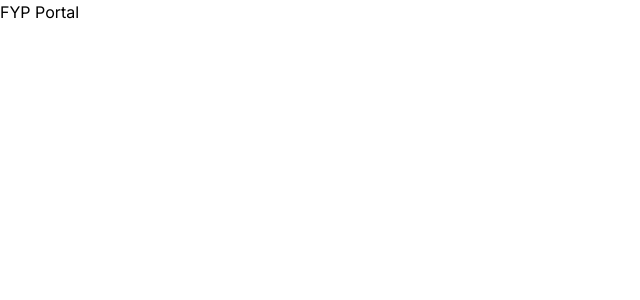
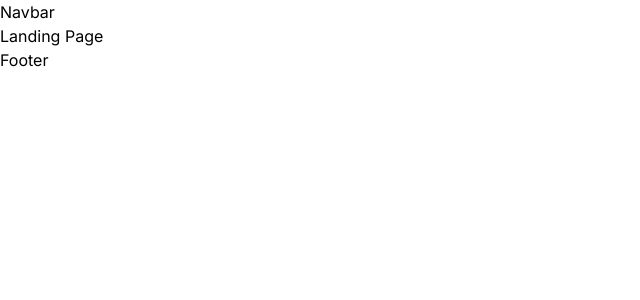
Before and after one commit to Vishal-Das-01/Final-Year-Project-Capstoned, a Next.js app: page / in a window 1280 px wide. Shown: the top 300 px of the page, without its empty margins (0-640 px from the left). Built offline with nearby package versions, Linux system fonts and the light colour scheme.

Commit message:
Created Landing Page page and layout files. Created Navbar and Footer for landing page

```diff
--- /dev/null
+++ b/src/app/(landing_page)/_components/Footer/Footer.jsx
@@ -0,0 +1,5 @@
+export default function Footer(props){
+	return (
+		<div>Footer</div>
+	);
+}
--- /dev/null
+++ b/src/app/(landing_page)/_components/Navbar/Navbar.jsx
@@ -0,0 +1,5 @@
+export default function Navbar(props){
+	return (
+		<nav>Navbar</nav>
+	);
+}
--- /dev/null
+++ b/src/app/(landing_page)/layout.js
@@ -0,0 +1,12 @@
+import Footer from "./_components/Footer/Footer.jsx";
+import Navbar from "./_components/Navbar/Navbar.jsx";
+
+export default function LandingPageLayout({children}){
+	return (
+		<div>
+			<Navbar />
+			{children}
+			<Footer />
+		</div>
+	);
+}
--- /dev/null
+++ b/src/app/(landing_page)/page.jsx
@@ -0,0 +1,5 @@
+export default function LandingPage(props){
+	return (
+		<div>Landing Page</div>
+	);
+}
--- a/src/app/globals.css
+++ b/src/app/globals.css
@@ -7,6 +7,6 @@
 }
 
 
-body {
+:root, html, body {
   height: 100%;
 }
--- a/src/app/page.js
+++ /dev/null
@@ -1,9 +0,0 @@
-import Image from "next/image";
-
-export default function Home() {
-  return (
-    <div>
-      FYP Portal
-    </div>
-  );
-}
```
Also changed, not shown: src/app/layout.js (+5 -3 lines).
